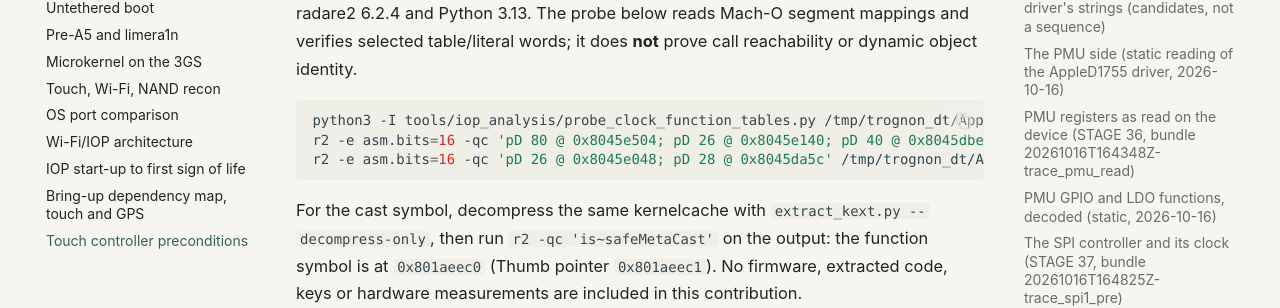
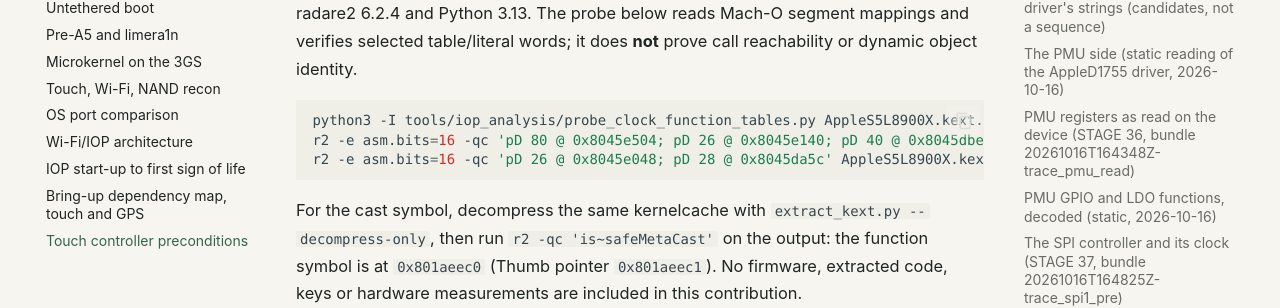
Before and after one commit to SebE585/trognon, an MkDocs documentation site: the page built from docs/research/2026-10-16-touch-n88-preconditions.md, in a window 1280 px wide and 900 px high, scrolled down 29165 px. Shown: the part 217-525 px from the top of the window. Built offline with MkDocs 1.6.1 and Material for MkDocs 9.7.7, drawn with Linux system fonts in a browser that asks for light colours; comment, search, counter and statistics services are not loaded.

Commit message:
docs: neutral kext path in the clkG reproduction commands; the mission lists the merged contribution that refuted the clkG/ARST attribution

````diff
--- a/docs/research/2026-10-16-touch-n88-preconditions.md
+++ b/docs/research/2026-10-16-touch-n88-preconditions.md
@@ -717,9 +717,9 @@ Tools used: radare2 6.2.4 and Python 3.13. The probe below reads Mach-O segment
 selected table/literal words; it does **not** prove call reachability or dynamic object identity.
 
 ```sh
-python3 -I tools/iop_analysis/probe_clock_function_tables.py /tmp/trognon_dt/AppleS5L8900X.kext.bin
-r2 -e asm.bits=16 -qc 'pD 80 @ 0x8045e504; pD 26 @ 0x8045e140; pD 40 @ 0x8045dbe0; pD 16 @ 0x8045da44' /tmp/trognon_dt/AppleS5L8900X.kext.bin
-r2 -e asm.bits=16 -qc 'pD 26 @ 0x8045e048; pD 28 @ 0x8045da5c' /tmp/trognon_dt/AppleS5L8900X.kext.bin
+python3 -I tools/iop_analysis/probe_clock_function_tables.py AppleS5L8900X.kext.bin   # your own extracted kext
+r2 -e asm.bits=16 -qc 'pD 80 @ 0x8045e504; pD 26 @ 0x8045e140; pD 40 @ 0x8045dbe0; pD 16 @ 0x8045da44' AppleS5L8900X.kext.bin
+r2 -e asm.bits=16 -qc 'pD 26 @ 0x8045e048; pD 28 @ 0x8045da5c' AppleS5L8900X.kext.bin
 ```
 
 For the cast symbol, decompress the same kernelcache with `extract_kext.py --decompress-only`, then run
````
Also changed, not shown: docs/en/missions.md (+1 -1 lines), 1 other file.
